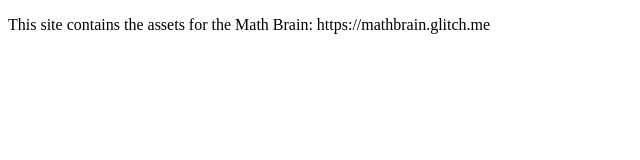
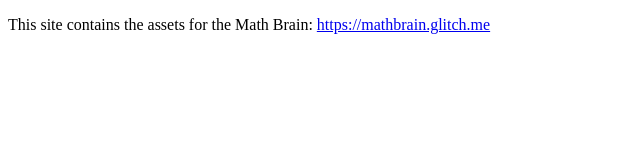
Before and after one commit to BBI-Dev/mathbrain, a plain HTML site: page index.html in a window 1280 px wide. Shown: the whole page, without its empty margins (0-640 px from the left). Drawn offline with Linux system fonts and the light colour scheme.

Commit message:
Update index.html

```diff
--- a/index.html
+++ b/index.html
@@ -5,7 +5,7 @@
 </head>
 
 <body>
-  <p>This site contains the assets for the Math Brain: <a src="https://mathbrain.glitch.me">https://mathbrain.glitch.me</a></p>
+  <p>This site contains the assets for the Math Brain: <a href="https://mathbrain.glitch.me">https://mathbrain.glitch.me</a></p>
 </body>
 
 </html>
```
